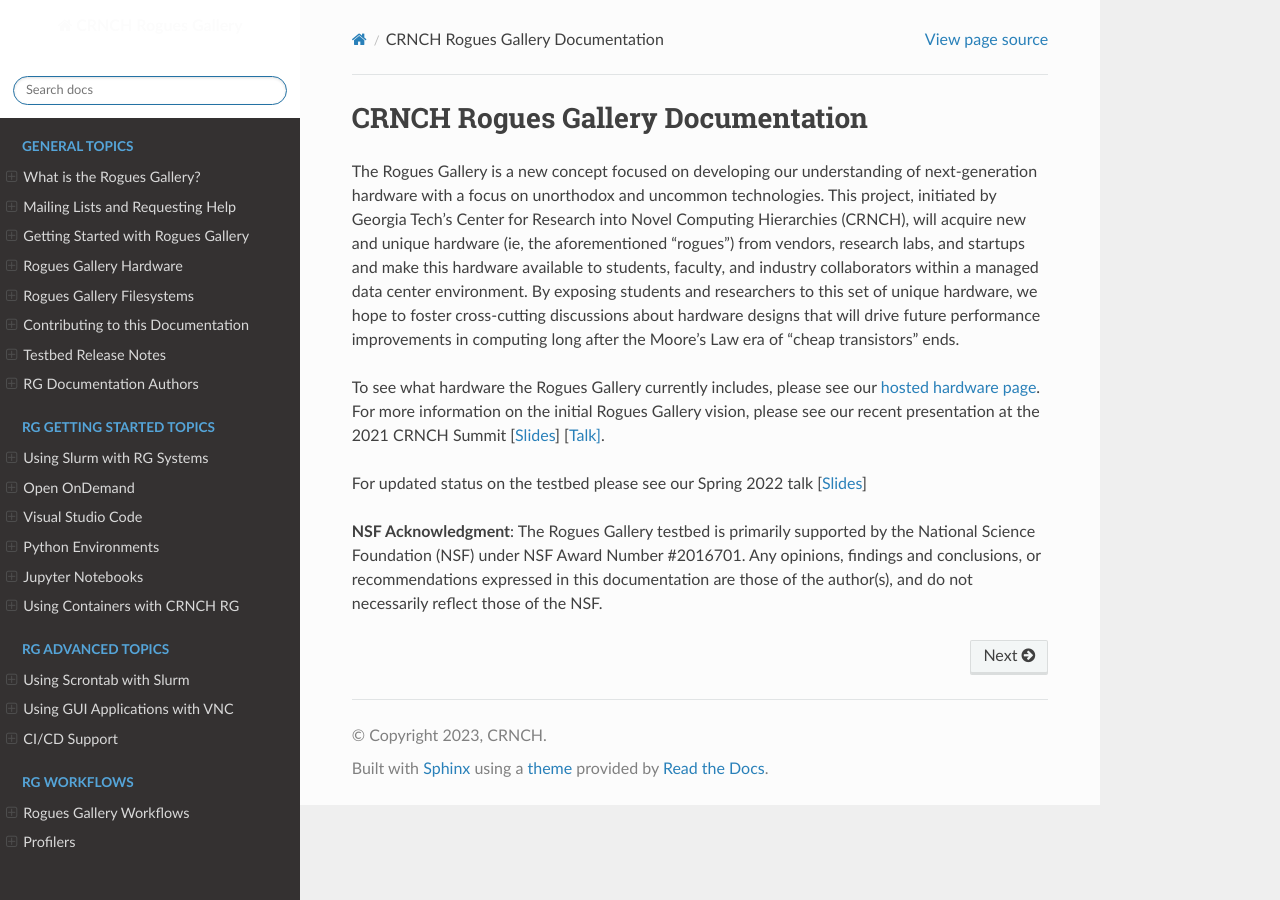
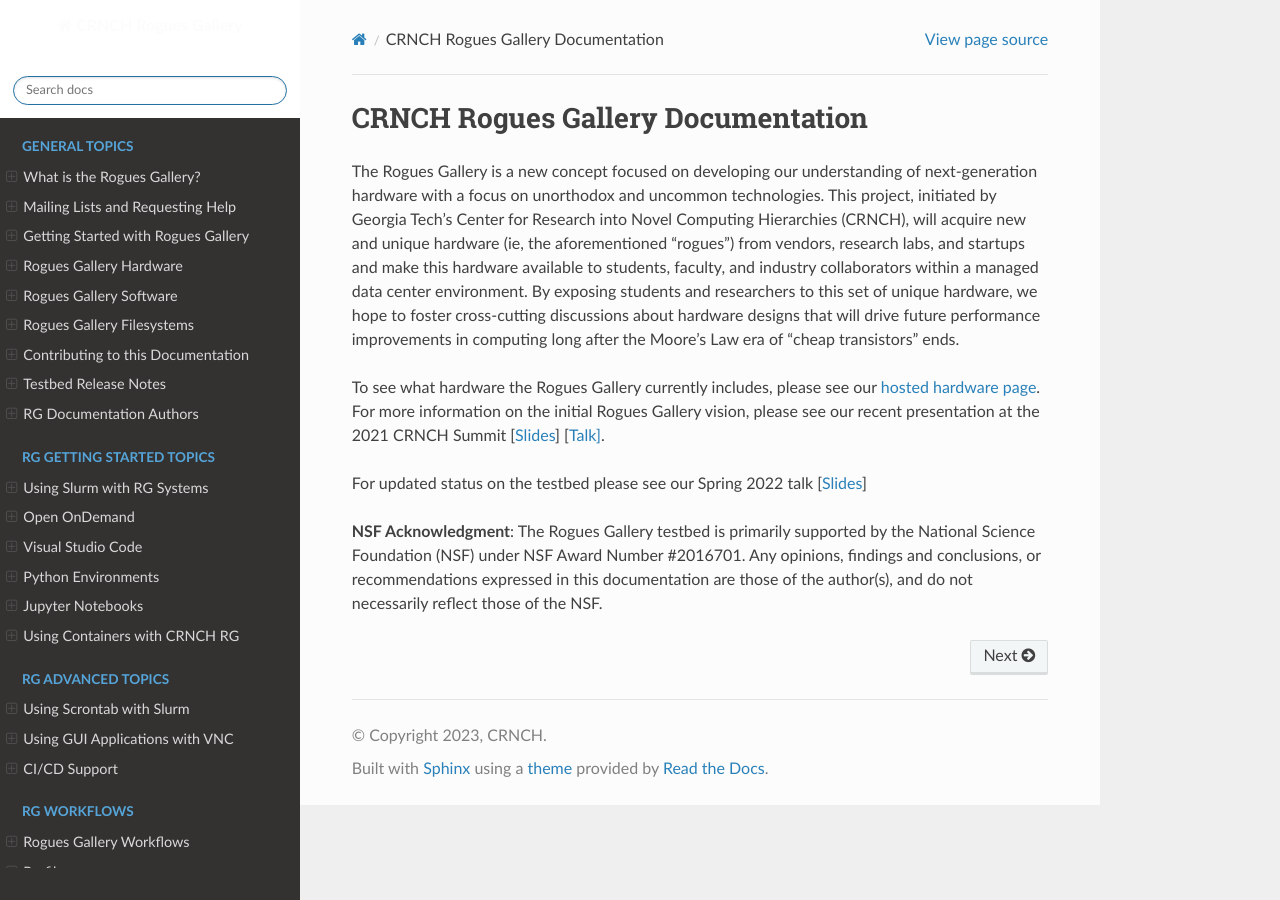
Before and after one commit to gt-crnch-rg/read-the-docs, a Sphinx documentation site: the page built from docs/index.rst, in a window 1280 px wide. Built offline with Sphinx 7.4.7 and the Read the Docs theme 2.0.0, drawn with Linux system fonts in a browser that asks for light colours; pages that are not in the unit, such as notebooks, are missing from menus.

Commit message:
Update index.rst

```diff
--- a/docs/index.rst
+++ b/docs/index.rst
@@ -21,6 +21,7 @@ For updated status on the testbed please see our Spring 2022 talk [`Slides <http
    general/submit-a-ticket
    general/rg-getting-started
    general/rg-hardware
+   general/rg-software
    general/rg-filesystems
    general/contributing
    general/testbed-release-notes
```
